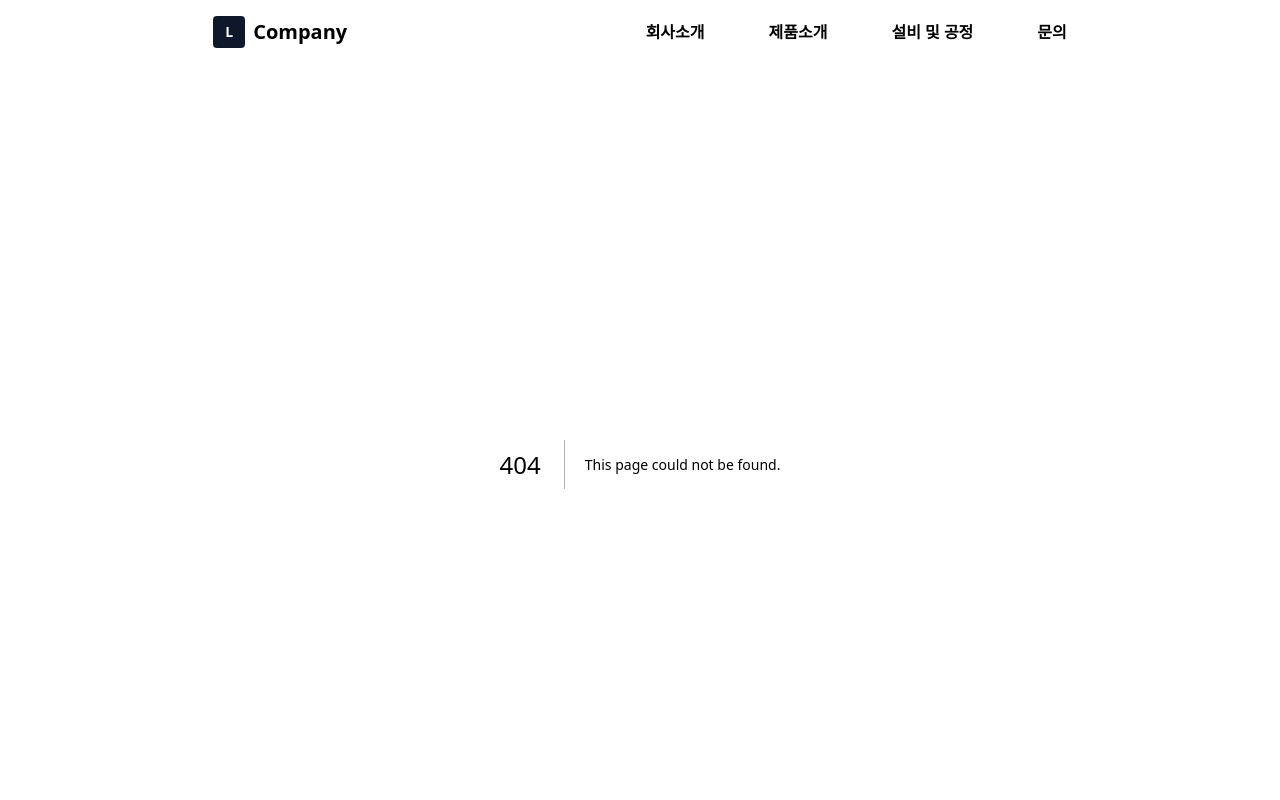
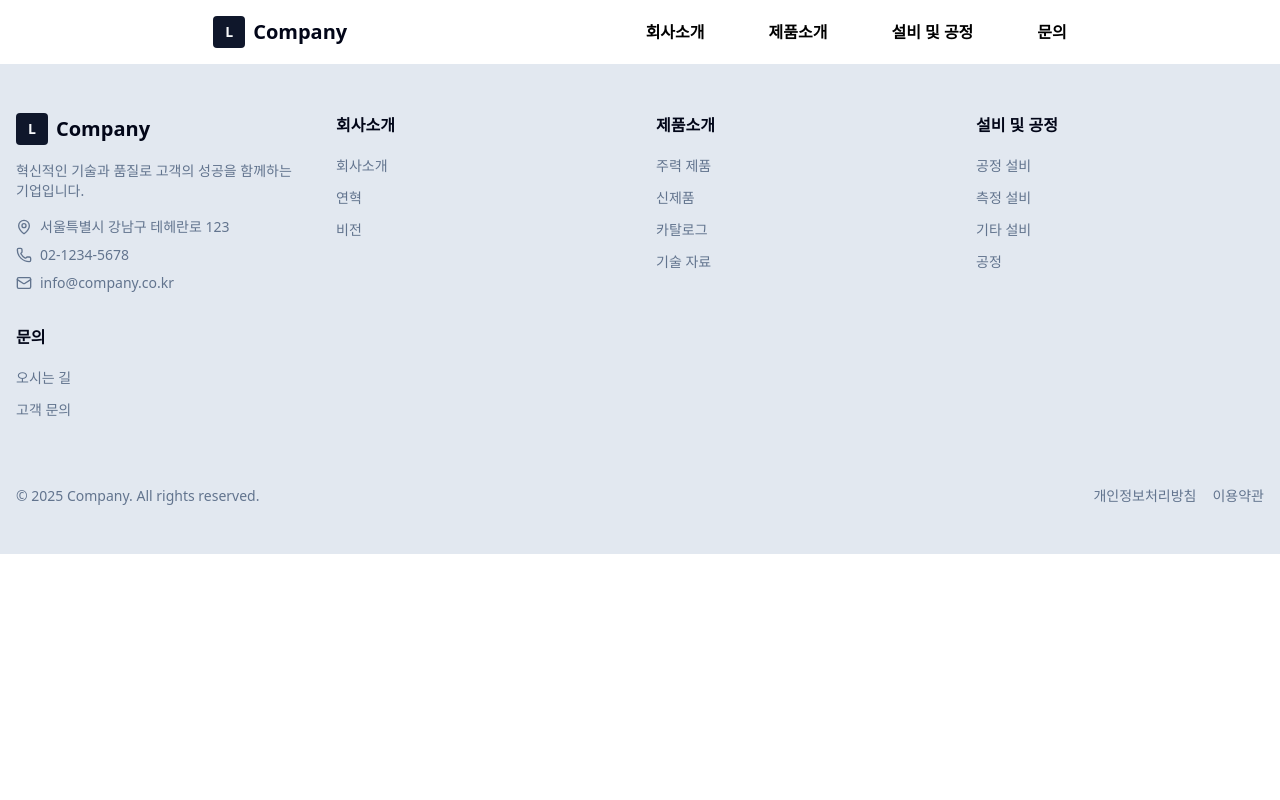
Before and after one commit to kdsolution3744/kdsolution-web, a Next.js app: page /about in a window 1280 px wide. Before the commit this address had no page. Shown: the top 800 px of the page. Built offline with nearby package versions, Linux system fonts and the light colour scheme.

Commit message:
chore : layout 수정
- footer는 html의 자식이 되면 안된다

```diff
--- /dev/null
+++ b/src/app/about/page.tsx
@@ -0,0 +1,3 @@
+export default function AboutPage() {
+  return <div></div>;
+}
--- a/src/app/layout.tsx
+++ b/src/app/layout.tsx
@@ -32,8 +32,8 @@ export default function RootLayout({
         <Navbar />
 
         <main className="">{children}</main>
+        <Footer />
       </body>
-      <Footer />
     </html>
   );
 }
```
